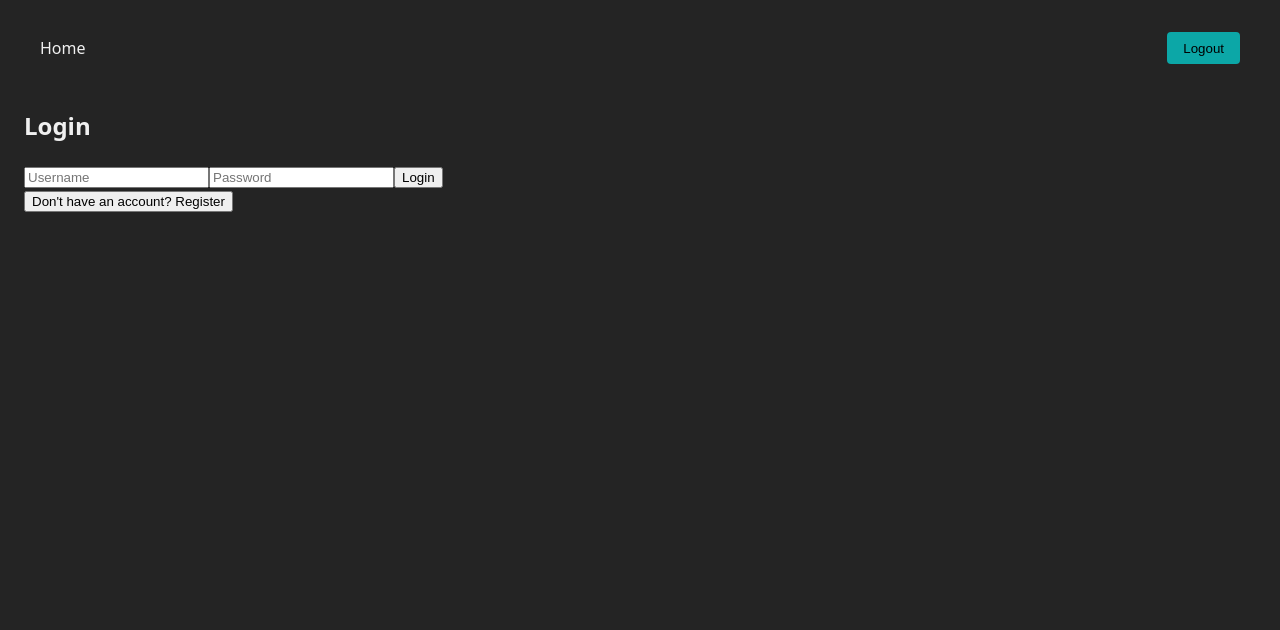
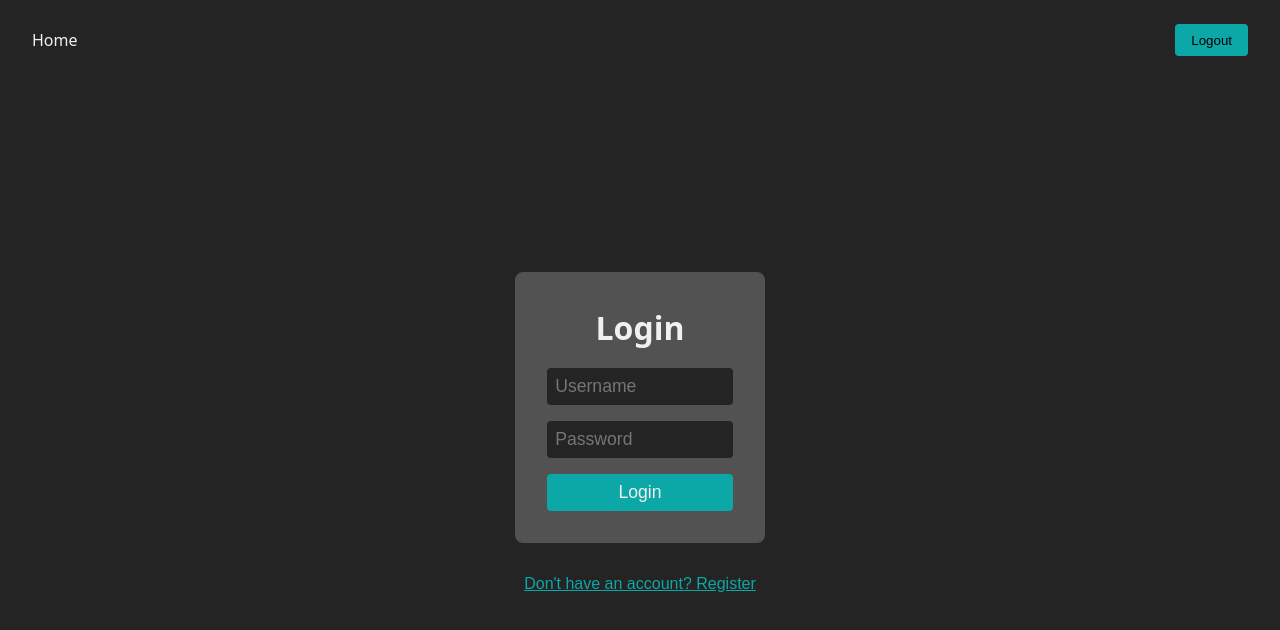
Before and after one commit to AlejoLang/WebsocketDrawer, a React app in the folder frontend/: page /login in a window 1280 px wide. Shown: the top 630 px of the page. Built offline with nearby package versions, Linux system fonts and the light colour scheme; no server answers; the HTML template or start-up script is replaced by a standard one.

Commit message:
Add styles to the login page

```diff
--- a/frontend/src/App.css
+++ b/frontend/src/App.css
@@ -4,4 +4,5 @@
   display: flex;
   flex-direction: column;
   gap: 1rem;
+  height: 100%;
 }
--- a/frontend/src/index.css
+++ b/frontend/src/index.css
@@ -10,6 +10,9 @@
   --secondary-color: #777777;
   --hover-primary-color: #14c5bc;
   --hover-secondary-color: #0e8bc5;
+  margin: 0;
+  padding: 0;
+  box-sizing: border-box;
 }
 
 :root {
@@ -24,6 +27,13 @@
   -moz-osx-font-smoothing: grayscale;
 }
 
+html,
+body,
+#root {
+  width: 100%;
+  height: 100%;
+}
+
 body {
   background-color: var(--background-color);
   color: var(--text-color);
--- /dev/null
+++ b/frontend/src/pages/LoginPage.css
@@ -0,0 +1,54 @@
+.loginPage {
+  flex: 1;
+  width: 100%;
+  display: flex;
+  align-items: center;
+  justify-content: center;
+  flex-direction: column;
+  gap: 2rem;
+}
+
+.loginForm {
+  width: 20%;
+  display: flex;
+  flex-direction: column;
+  justify-content: center;
+  gap: 1rem;
+  background-color: var(--foreground-color);
+  padding: 2rem;
+  border-radius: 0.5rem;
+}
+
+.loginForm h2 {
+  text-align: center;
+  font-size: 2rem;
+  color: var(--text-color);
+}
+
+.loginForm input {
+  padding: 0.5rem;
+  font-size: 1.1rem;
+  border: none;
+  border-radius: 0.25rem;
+  background-color: var(--background-color);
+  color: var(--text-color);
+}
+
+.loginForm button {
+  padding: 0.5rem;
+  border: none;
+  font-size: 1.1rem;
+  border-radius: 0.25rem;
+  background-color: var(--primary-color);
+  color: var(--text-color);
+  cursor: pointer;
+}
+
+.switchFormButton {
+  background: none;
+  border: none;
+  color: var(--primary-color);
+  cursor: pointer;
+  font-size: 1rem;
+  text-decoration: underline;
+}
--- a/frontend/src/pages/LoginPage.tsx
+++ b/frontend/src/pages/LoginPage.tsx
@@ -1,4 +1,5 @@
 import { useState } from "react";
+import "./LoginPage.css";
 
 function LoginPage() {
   const [showLoginForm, setShowLoginForm] = useState(true);
@@ -72,7 +73,7 @@ function LoginPage() {
   };
 
   return (
-    <div>
+    <div className="loginPage">
       {showLoginForm ? (
         <>
           <form
@@ -96,11 +97,12 @@ function LoginPage() {
             />
             <button type="submit">Login</button>
           </form>
-          <button onClick={() => setShowLoginForm(false)}>
+          <button onClick={() => setShowLoginForm(false)} className="switchFormButton">
             Don't have an account? Register
           </button>
         </>
       ) : (
+        <>
         <form
           className="loginForm"
           action={`${import.meta.env.VITE_API_URL}/user/register`}
@@ -117,6 +119,10 @@ function LoginPage() {
           />
           <button type="submit">Register</button>
         </form>
+        <button onClick={() => setShowLoginForm(true)} className="switchFormButton">
+            Login
+          </button>
+        </>
       )}
     </div>
   );
```
